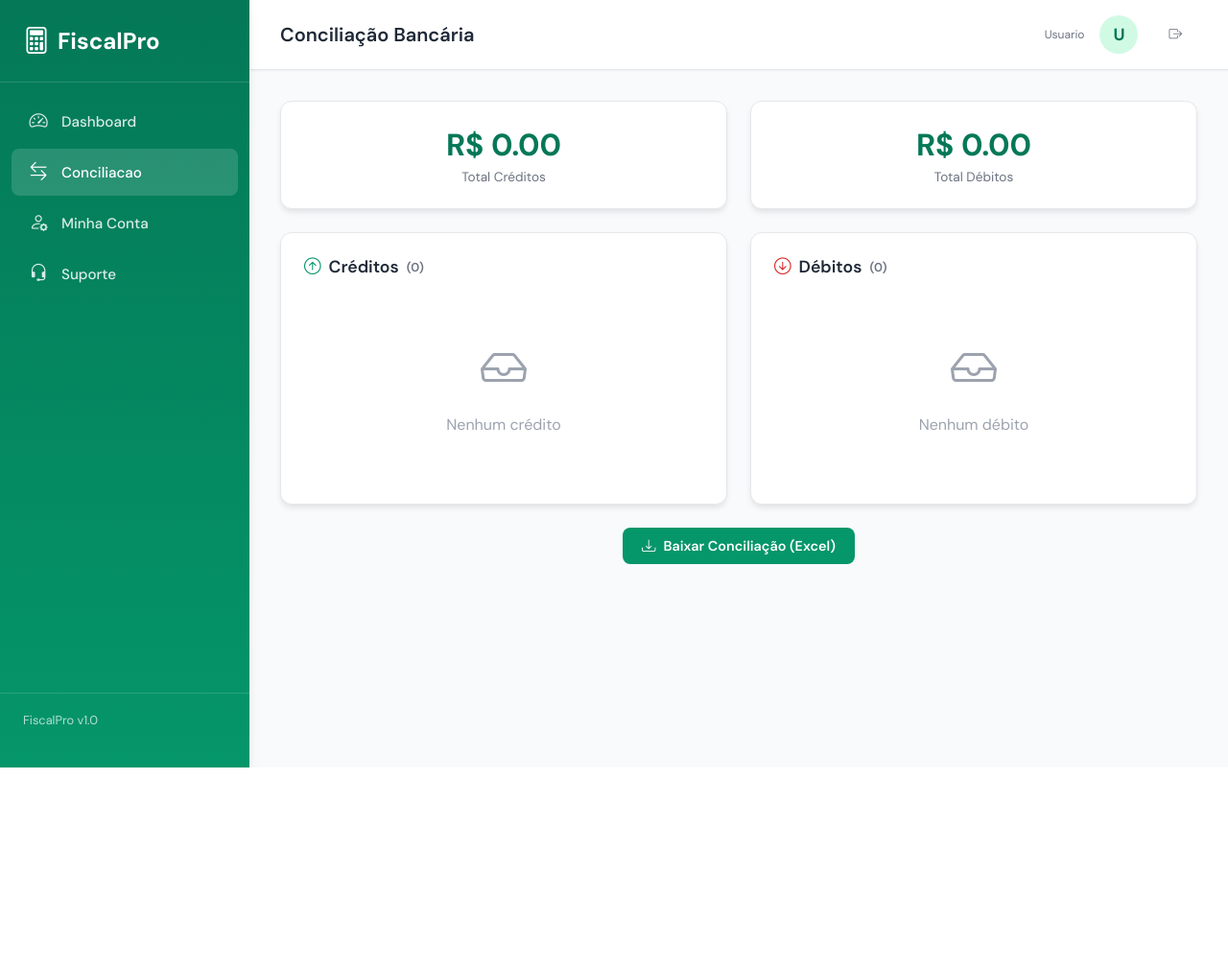
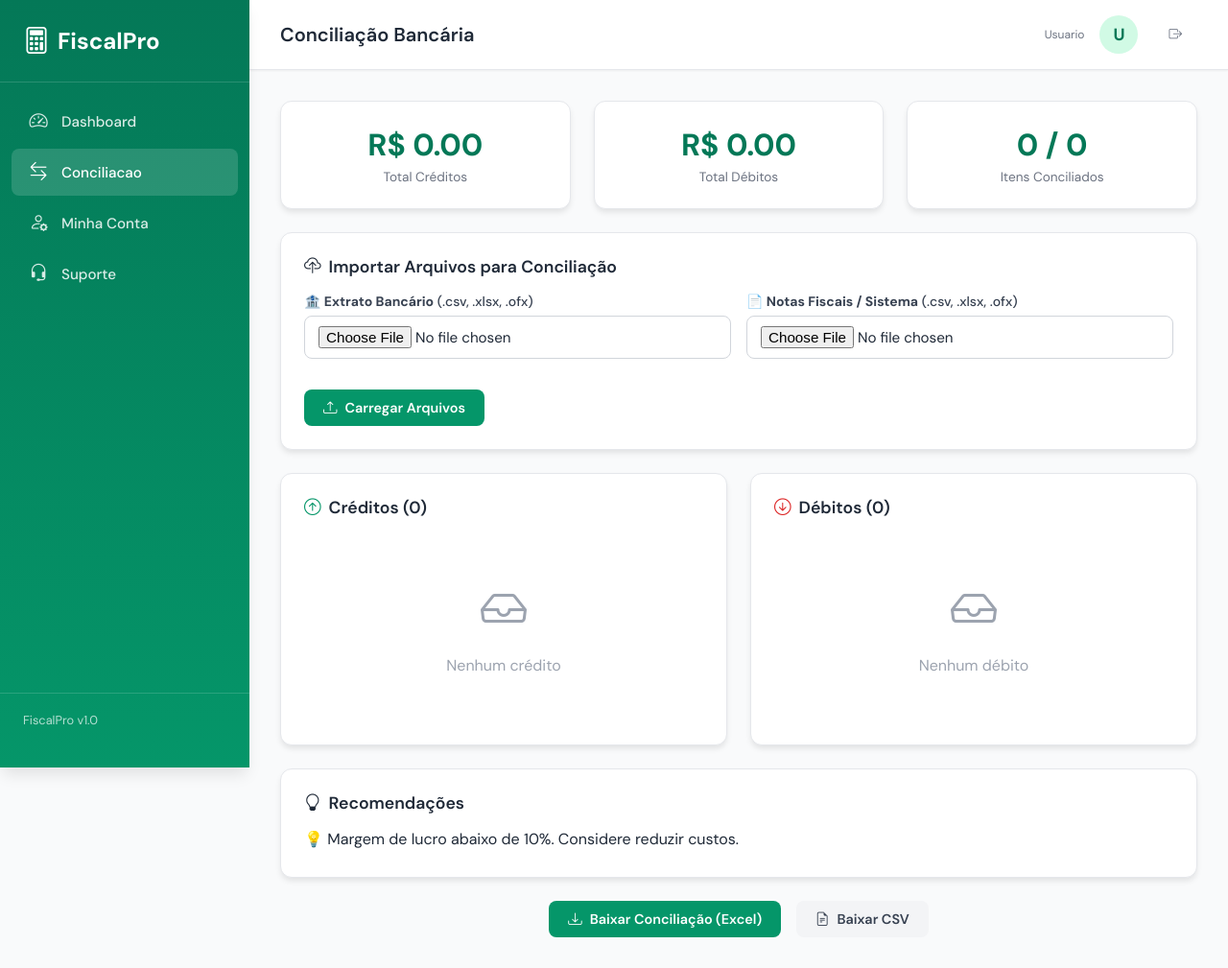
Before and after one commit to tallyssonsernaalmeida-cell/FiscalPro, a Flask app: page /conciliacao in a window 1280 px wide. Shown: the whole page at 96% size. Before the commit the page ends 800 px from the top, so only its background shows below. Run offline with Flask 3, Linux system fonts and the light colour scheme; the visitor is signed in with stand-in values (Sample User, id 1).

Commit message:
Dashboard com graficos, conciliacao com upload e geracao

```diff
--- a/templates/conciliacao.html
+++ b/templates/conciliacao.html
@@ -3,8 +3,13 @@
 {% block title %}Conciliação — FiscalPro{% endblock %}
 {% block page_title %}Conciliação Bancária{% endblock %}
 
+{% block head %}
+<script src="https://cdn.jsdelivr.net/npm/chart.js@4.4.0/dist/chart.umd.min.js"></script>
+{% endblock %}
+
 {% block content %}
-<div class="grid-2 mb-3">
+<!-- CARDS RESUMO -->
+<div class="grid-3 mb-3">
     <div class="card stat-card">
         <div class="stat-value text-success">R$ {{ "%.2f"|format(total_creditos) }}</div>
         <div class="stat-label">Total Créditos</div>
@@ -13,24 +18,45 @@
         <div class="stat-value text-danger">R$ {{ "%.2f"|format(total_debitos) }}</div>
         <div class="stat-label">Total Débitos</div>
     </div>
+    <div class="card stat-card">
+        <div class="stat-value">{{ conciliados }} / {{ total_itens }}</div>
+        <div class="stat-label">Itens Conciliados</div>
+    </div>
 </div>
 
+<!-- UPLOAD DOS ARQUIVOS -->
+<div class="card mb-3">
+    <div class="card-header"><i class="bi bi-cloud-upload"></i> Importar Arquivos para Conciliação</div>
+    <form method="POST" action="{{ url_for('conciliacao') }}" enctype="multipart/form-data">
+        <div class="grid-2 gap-2">
+            <div class="form-group">
+                <label><strong>🏦 Extrato Bancário</strong> (.csv, .xlsx, .ofx)</label>
+                <input type="file" name="arquivo_extrato" class="form-control" accept=".csv,.xlsx,.xls,.ofx">
+            </div>
+            <div class="form-group">
+                <label><strong>📄 Notas Fiscais / Sistema</strong> (.csv, .xlsx, .ofx)</label>
+                <input type="file" name="arquivo_notas" class="form-control" accept=".csv,.xlsx,.xls,.ofx">
+            </div>
+        </div>
+        <button type="submit" class="btn btn-primary mt-2"><i class="bi bi-upload"></i> Carregar Arquivos</button>
+    </form>
+</div>
+
+<!-- TABELAS LADO A LADO -->
 <div style="display:grid; grid-template-columns:1fr 1fr; gap:1.5rem;">
+    <!-- CRÉDITOS -->
     <div class="card">
         <div class="card-header">
-            <i class="bi bi-arrow-up-circle text-success"></i> Créditos
-            <span style="font-size:0.8rem; color:#6b7280;">({{ creditos|length }})</span>
+            <i class="bi bi-arrow-up-circle text-success"></i> Créditos ({{ creditos|length }})
         </div>
         {% if creditos %}
         <table>
-            <thead>
-                <tr><th>Data</th><th>Descrição</th><th>Categoria</th><th class="text-right">Valor</th></tr>
-            </thead>
+            <thead><tr><th>Data</th><th>Descrição</th><th>Categoria</th><th class="text-right">Valor</th></tr></thead>
             <tbody>
-                {% for t in creditos[:30] %}
+                {% for t in creditos %}
                 <tr>
                     <td>{{ t['data'] }}</td>
-                    <td>{{ t['descricao'][:35] + '...' if t['descricao']|length > 35 else t['descricao'] }}</td>
+                    <td>{{ t['descricao'][:40] }}</td>
                     <td>{{ t['categoria'] }}</td>
                     <td class="text-right text-success">R$ {{ "%.2f"|format(t['valor']) }}</td>
                 </tr>
@@ -42,21 +68,19 @@
         {% endif %}
     </div>
 
+    <!-- DÉBITOS -->
     <div class="card">
         <div class="card-header">
-            <i class="bi bi-arrow-down-circle text-danger"></i> Débitos
-            <span style="font-size:0.8rem; color:#6b7280;">({{ debitos|length }})</span>
+            <i class="bi bi-arrow-down-circle text-danger"></i> Débitos ({{ debitos|length }})
         </div>
         {% if debitos %}
         <table>
-            <thead>
-                <tr><th>Data</th><th>Descrição</th><th>Categoria</th><th class="text-right">Valor</th></tr>
-            </thead>
+            <thead><tr><th>Data</th><th>Descrição</th><th>Categoria</th><th class="text-right">Valor</th></tr></thead>
             <tbody>
-                {% for t in debitos[:30] %}
+                {% for t in debitos %}
                 <tr>
                     <td>{{ t['data'] }}</td>
-                    <td>{{ t['descricao'][:35] + '...' if t['descricao']|length > 35 else t['descricao'] }}</td>
+                    <td>{{ t['descricao'][:40] }}</td>
                     <td>{{ t['categoria'] }}</td>
                     <td class="text-right text-danger">R$ {{ "%.2f"|format(t['valor']|abs) }}</td>
                 </tr>
@@ -69,9 +93,60 @@
     </div>
 </div>
 
-<div class="mt-3 text-center">
+<!-- GRÁFICO COMPARATIVO -->
+{% if creditos or debitos %}
+<div class="card mt-3">
+    <div class="card-header"><i class="bi bi-bar-chart"></i> Comparativo Mensal</div>
+    <canvas id="chartConciliacao" width="600" height="250"></canvas>
+</div>
+{% endif %}
+
+<!-- RECOMENDAÇÕES -->
+{% if recomendacoes %}
+<div class="card mt-3">
+    <div class="card-header"><i class="bi bi-lightbulb"></i> Recomendações</div>
+    {% for rec in recomendacoes %}
+    <p style="margin:5px 0;">{{ rec }}</p>
+    {% endfor %}
+</div>
+{% endif %}
+
+<!-- BOTÕES DE AÇÃO -->
+<div class="mt-3 text-center flex gap-2" style="justify-content:center;">
     <a href="{{ url_for('download_conciliacao') }}" class="btn btn-primary">
         <i class="bi bi-download"></i> Baixar Conciliação (Excel)
     </a>
+    <a href="{{ url_for('download_csv') }}" class="btn btn-secondary">
+        <i class="bi bi-file-earmark-text"></i> Baixar CSV
+    </a>
 </div>
 {% endblock %}
+
+{% block scripts %}
+<script>
+{% if creditos or debitos %}
+var ctx = document.getElementById('chartConciliacao').getContext('2d');
+new Chart(ctx, {
+    type: 'bar',
+    data: {
+        labels: ['Créditos', 'Débitos'],
+        datasets: [{
+            label: 'Valor Total (R$)',
+            data: [{{ total_creditos }}, {{ total_debitos }}],
+            backgroundColor: ['#059669', '#dc2626'],
+            borderWidth: 1
+        }]
+    },
+    options: {
+        responsive: true,
+        plugins: {
+            legend: { display: false }
+        },
+        scales: {
+            y: { beginAtZero: true }
+        }
+    }
+});
+{% endif %}
+</script>
+{% endblock %}
```
Also changed, not shown: templates/dashboard.html (+85 -81 lines).
